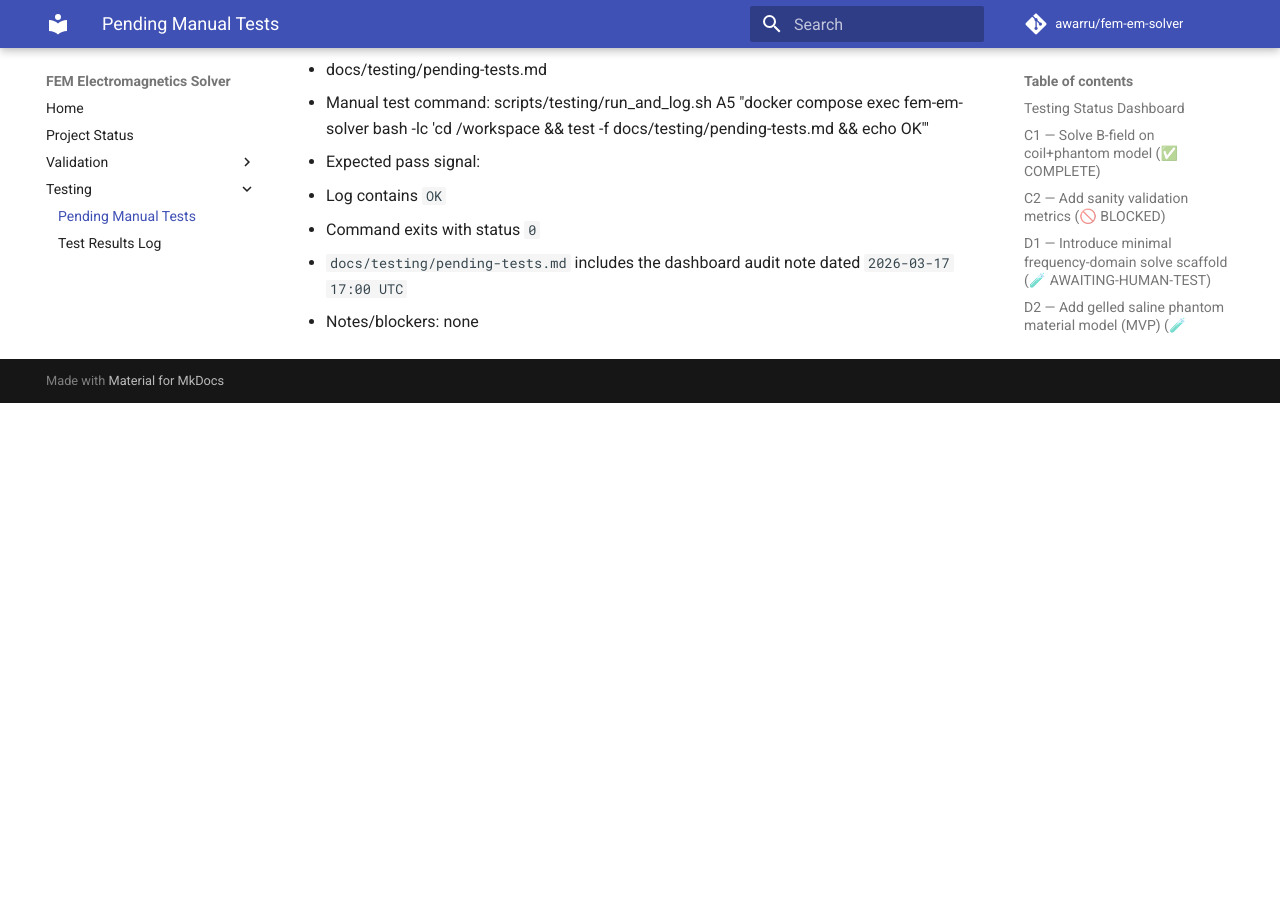
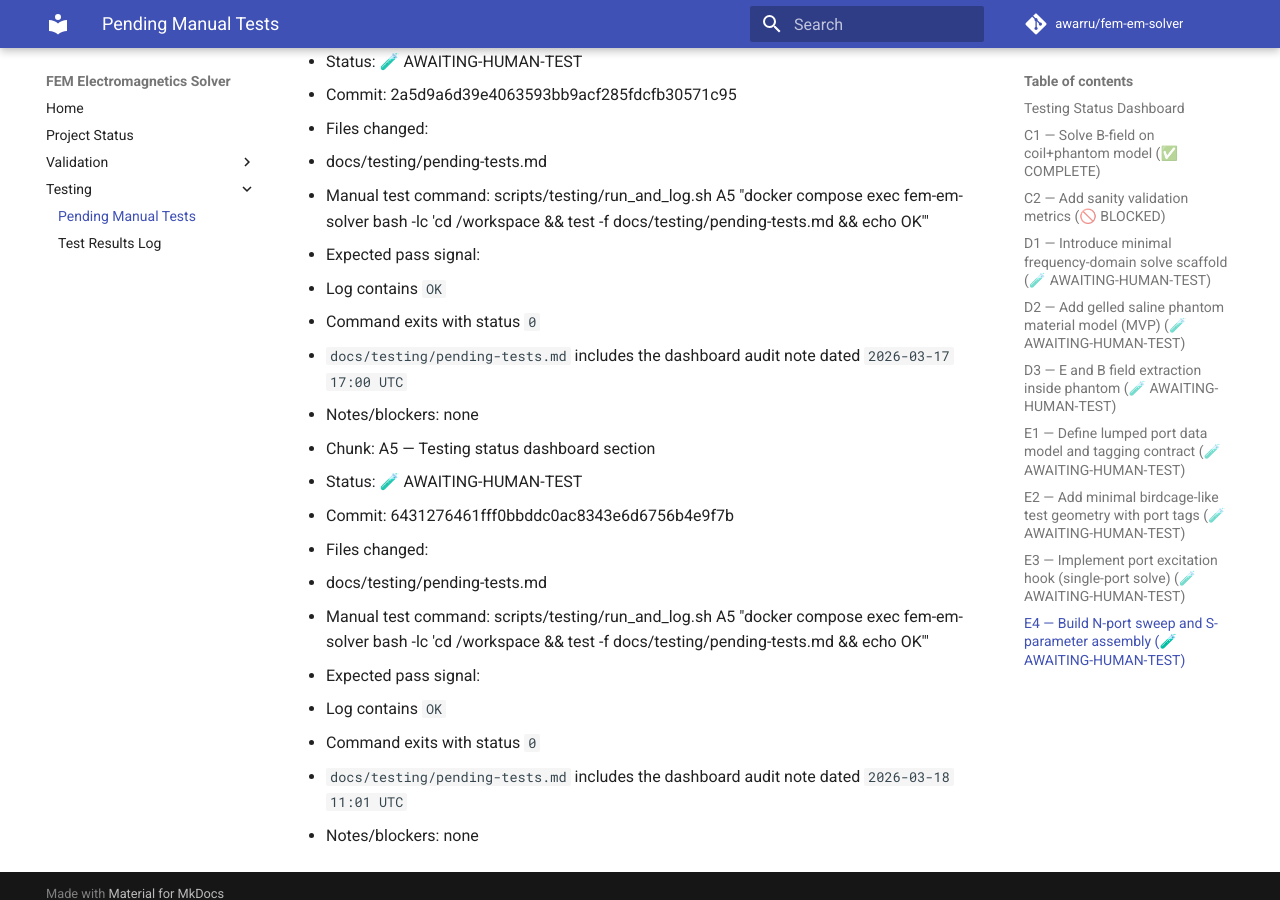
Before and after one commit to awarru/fem-em-solver, an MkDocs documentation site: the page built from docs/testing/pending-tests.md, in a window 1280 px wide and 900 px high, scrolled down 32434 px. Built offline with MkDocs 1.6.1 and Material for MkDocs 9.7.7, drawn with Linux system fonts in a browser that asks for light colours; comment, search, counter and statistics services are not loaded; before the commit the page ends 32837 px from its top, so only the background shows below that; some of the changed text lies outside the part shown.

Commit message:
docs(testing): audit logs and refresh A5 pending entry

```diff
--- a/docs/testing/pending-tests.md
+++ b/docs/testing/pending-tests.md
@@ -76,6 +76,8 @@
 Dashboard audit note (2026-03-17 11:00 UTC): reviewed `docs/testing/test-results.md` and `docs/testing/logs/*.log`; no new human test logs were added since the 2026-03-16 17:00 UTC audit, so no additional chunk promotions were applied in this cron cycle.
 
 Dashboard audit note (2026-03-17 17:00 UTC): reviewed `docs/testing/test-results.md` and `docs/testing/logs/*.log`; newly present local legacy logs (`20260223T021944Z_B2.log`, `20260223T022334Z_B2.log`, `20260223T022337Z_C1.log`, `20260223T022341Z_C2.log`) were audited, but their commands target prior chunk-command mappings and do not satisfy the current pending command/pass-signal criteria, so no additional chunk promotions were applied in this cron cycle.
+
+Dashboard audit note (2026-03-18 11:01 UTC): reviewed `docs/testing/test-results.md` and `docs/testing/logs/*.log`; no new human test logs were added since the 2026-03-17 17:00 UTC audit, so no additional chunk promotions were applied in this cron cycle.
 
 ---
 
@@ -851,3 +853,16 @@
   - Command exits with status `0`
   - `docs/testing/pending-tests.md` includes the dashboard audit note dated `2026-03-17 17:00 UTC`
 - Notes/blockers: none
+
+
+- Chunk: A5 — Testing status dashboard section
+- Status: 🧪 AWAITING-HUMAN-TEST
+- Commit: 6431276461fff0bbddc0ac8343e6d6756b4e9f7b
+- Files changed:
+  - docs/testing/pending-tests.md
+- Manual test command: scripts/testing/run_and_log.sh A5 "docker compose exec fem-em-solver bash -lc 'cd /workspace && test -f docs/testing/pending-tests.md && echo OK'"
+- Expected pass signal:
+  - Log contains `OK`
+  - Command exits with status `0`
+  - `docs/testing/pending-tests.md` includes the dashboard audit note dated `2026-03-18 11:01 UTC`
+- Notes/blockers: none
```
